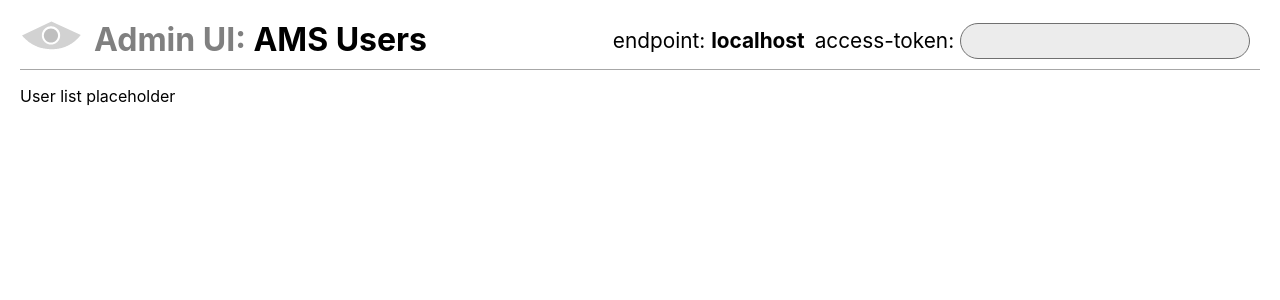
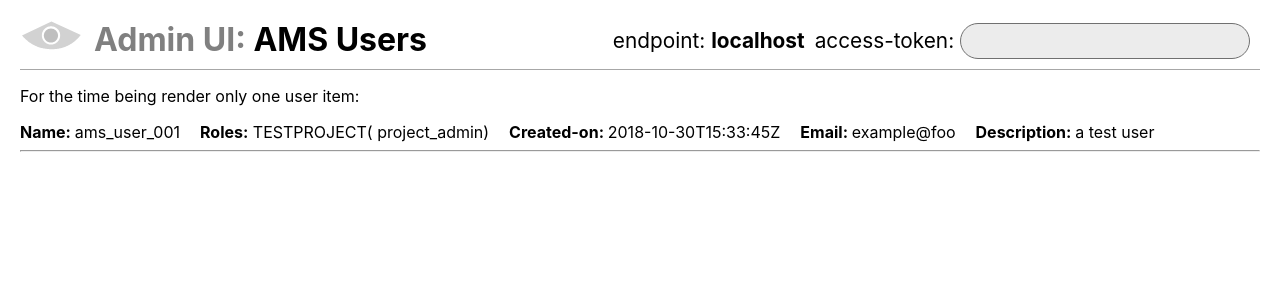
Before and after one commit to ARGOeu/ams-admin-ui, a React (Create React App) app: page / in a window 1280 px wide. Shown: the top 300 px of the page. Built offline with nearby package versions, Linux system fonts and the light colour scheme.

Commit message:
ARGO-1457 Implement individual user list item

```diff
--- a/src/App.css
+++ b/src/App.css
@@ -1,5 +1,19 @@
 .App{
   margin: 20px;
+}
+
+ul {
+  list-style: none;
+  padding:0px;
+}
+
+li {
+  font-weight: bold;
+}
+
+li span {
+  font-weight: normal;
+  margin-right:20px;
 }
 
 header {
--- /dev/null
+++ b/src/User.js
@@ -0,0 +1,30 @@
+import React from 'react';
+
+class User extends React.Component{
+
+
+
+    render() {
+
+        // parse the info contained in users projects/roles section
+        let prStr = "";
+        for (let project of this.props.item.projects){
+            let rolesStr = "";
+            for (let role of project.roles){
+                rolesStr= rolesStr + " " + role;
+            }
+            prStr = prStr + " " + project.project + "(" + rolesStr + ")";
+        }
+
+
+        return <li>
+            Name: <span>{this.props.item.name}</span>
+            Roles:<span className="roleList">{prStr}</span>
+            Created-on: <span>{this.props.item.created_on}</span>
+            Email: <span>{this.props.item.email}</span>
+            Description: <span>{this.props.item.description}</span>
+            </li>
+    }
+}
+
+export default User;
--- a/src/UserManager.js
+++ b/src/UserManager.js
@@ -1,21 +1,81 @@
 import React from 'react'
 import config from './config'
 import argologo from './argologo.svg'
+import User from './User'
 
 // UserManager implements the top level component that will handle retrieval and dipslay of user data
 class UserManager extends React.Component {
 
+    // construct component with state of empty user list, empty token and endpoint as defined in config
+    constructor(props) {
+        super(props);
+        this.state = { users: [],
+                       token: "",
+                       endpoint: config.endpoint};
+
+    }
+
+    // handle when user enters a new token and hits enter
+    handleTokenChange(event) {
+        var keyCode = event.keyCode || event.which;
+        if (keyCode === 13){
+            this.apiGetData(event.target.value);
+        }
+    }
+
+    // retrieves user data from ams endpoint using a specific access token
+    apiGetData(token){
+        // If token or endpoint empty return
+        if (token === "" || this.state.endpoint === "") {
+            return;
+        }
+        // quickly construct request url
+        let url = "https://" + this.state.endpoint + "/v1/users?key=" + token;
+        // setup the required headers
+        let headers = {
+            "Content-Type": "application/json",
+            "Accept": "application/json",
+        }
+        // fetch the data and if succesfull change the component state - which will trigger a re-render
+        fetch(url,{headers:headers})
+          .then(response=>{
+                if (response.status === 200){
+                    return response.json()
+                } else {
+                    return {users:[]}
+                }
+            })
+          .then(json => this.setState({users: json.users, token: token}))
+          .catch(error => console.log(error));
+    }
+
     // UserManager renders the main ui header along with a token input box and a placeholder for a future user list
     render() {
+
+        // empty user placeholder
+        let userData = {'name':'ams_user_001',
+                        'projects':[{'project':'TESTPROJECT','roles':['project_admin']}],
+                        'created_on': '2018-10-30T15:33:45Z',
+                        'email':'example@foo',
+                        'description':'a test user'};
+        // if retrieved user data from ams user the first user
+        if (this.state.users.length > 0) {
+            userData = this.state.users[0]
+        }
+
         return <div>
         <header className="App-header">
         <h1 className="App-title"><img src={argologo} className="App-logo" alt="logo" />Admin UI: <span>AMS Users</span></h1>
         <div className="service-info">
         <span className="label">endpoint: </span><span className="value">{config.endpoint}</span>
-        <span className="label">access-token: </span> <input className="round" id="token"/>
+        <span className="label">access-token: </span> <input className="round" id="token" onKeyPress={evt => this.handleTokenChange(evt)}/>
         </div>
         </header>
-        <p>User list placeholder</p>
+        <p>For the time being render only one user item:</p>
+        <ul>
+          <User item={userData}/>
+          <hr/>
+        </ul>
         </div>
     }
 }
```
Also changed, not shown: 1 other file (tests, documents, lock files or other folders).
